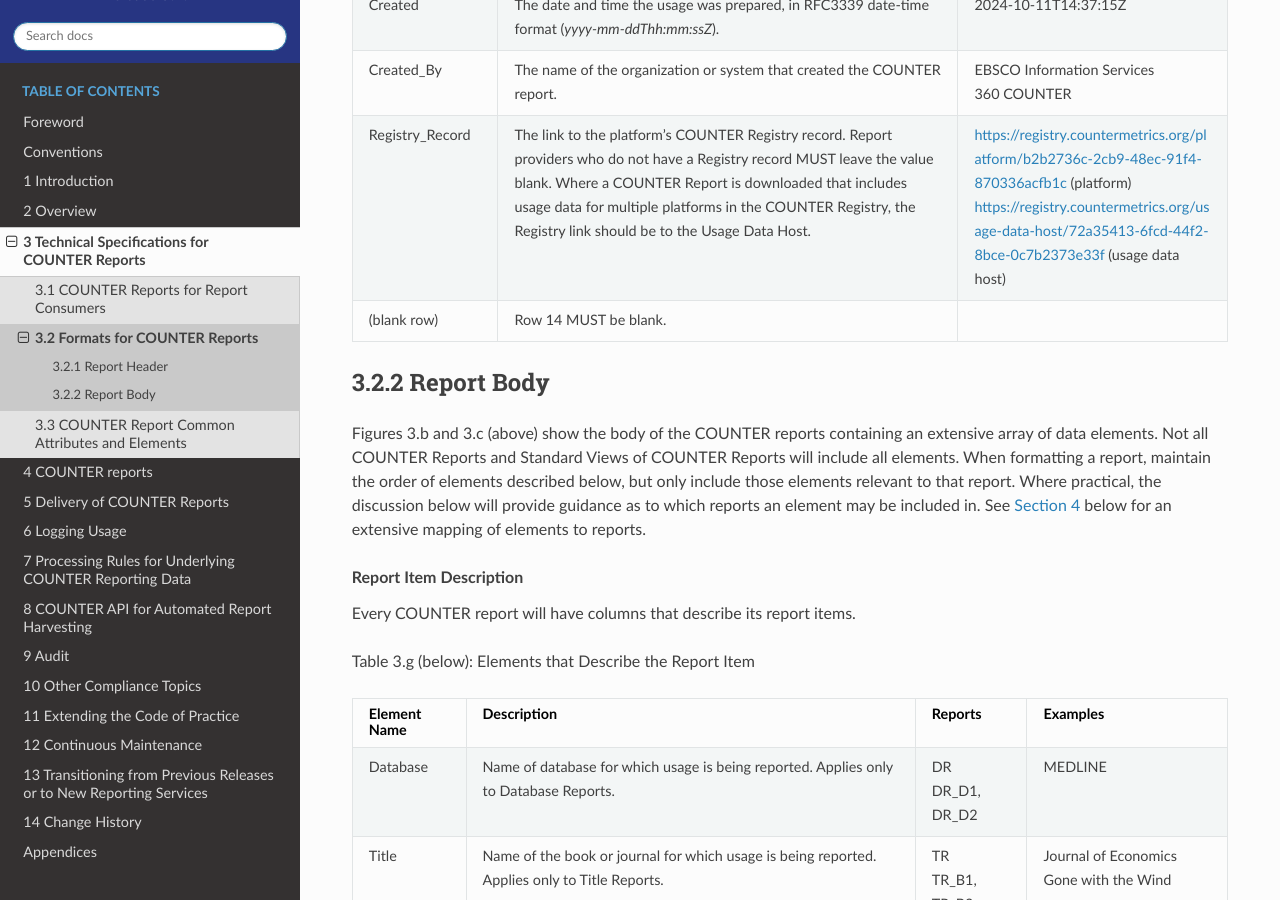
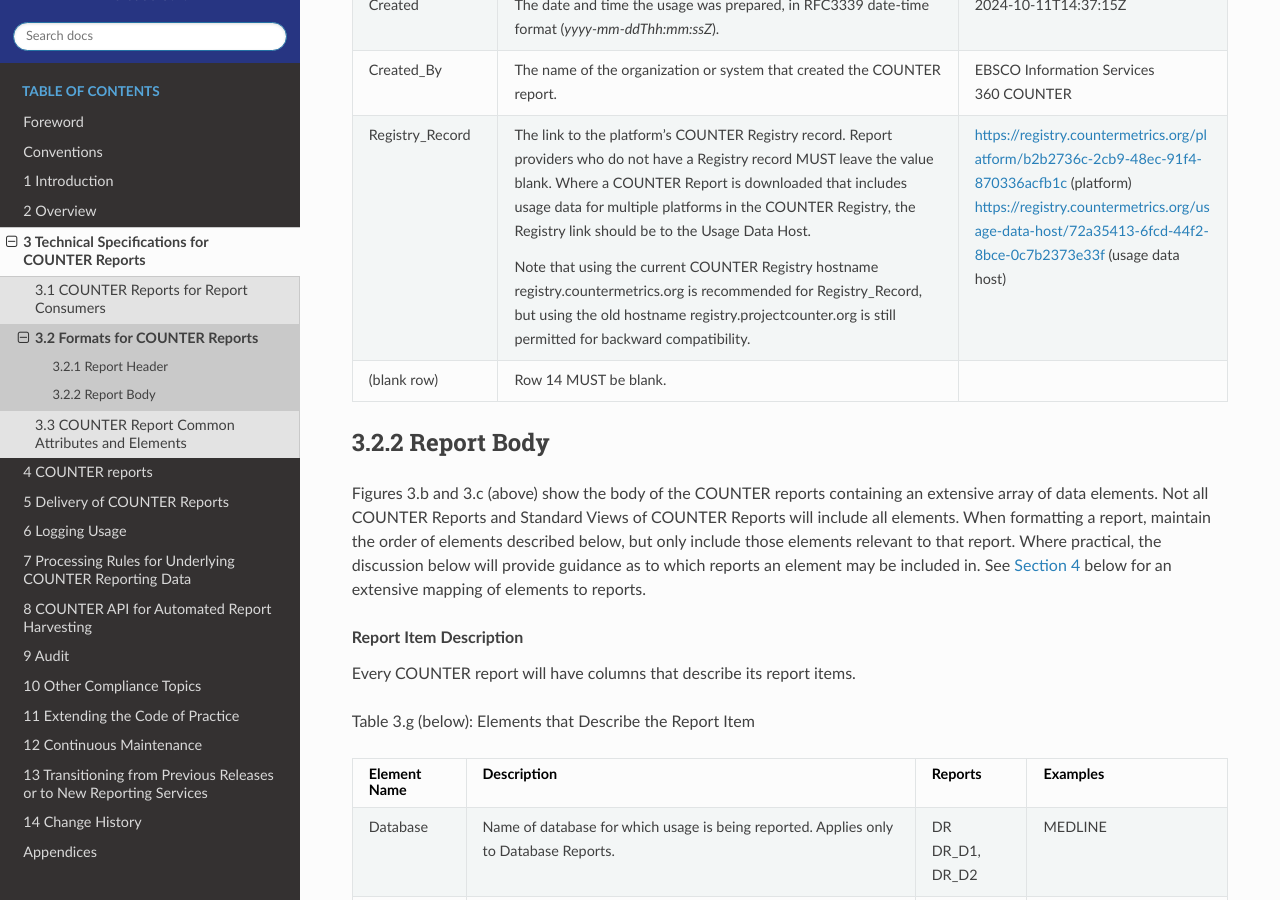
Before and after one commit to Project-Counter/cop5, a Sphinx documentation site: the page built from source/03-specifications/02-formats-for-counter-reports.rst, in a window 1280 px wide and 900 px high, scrolled down 4000 px. Built offline with Sphinx 7.4.7 and the Read the Docs theme 3.1.0, drawn with Linux system fonts in a browser that asks for light colours.

Commit message:
Fix permitted domains for Registry_Record in the COUNTER API Specification (#392)

```diff
--- a/source/03-specifications/02-formats-for-counter-reports.rst
+++ b/source/03-specifications/02-formats-for-counter-reports.rst
@@ -124,6 +124,8 @@ Table 3.f (below): COUNTER Report Header Elements
 
    * - Registry_Record
      - The link to the platform's COUNTER Registry record. Report providers who do not have a Registry record MUST leave the value blank. Where a COUNTER Report is downloaded that includes usage data for multiple platforms in the COUNTER Registry, the Registry link should be to the Usage Data Host.
+
+       Note that using the current COUNTER Registry hostname registry.countermetrics.org is recommended for Registry_Record, but using the old hostname registry.projectcounter.org is still permitted for backward compatibility.
      - https://registry.countermetrics.org/platform/b2b2736c-2cb9-48ec-91f4-870336acfb1c (platform)\ |br|\ |lb|
        https://registry.countermetrics.org/usage-data-host/72a35413-6fcd-44f2-8bce-0c7b2373e33f (usage data host)
 
```
Also changed, not shown: 1 other file.
